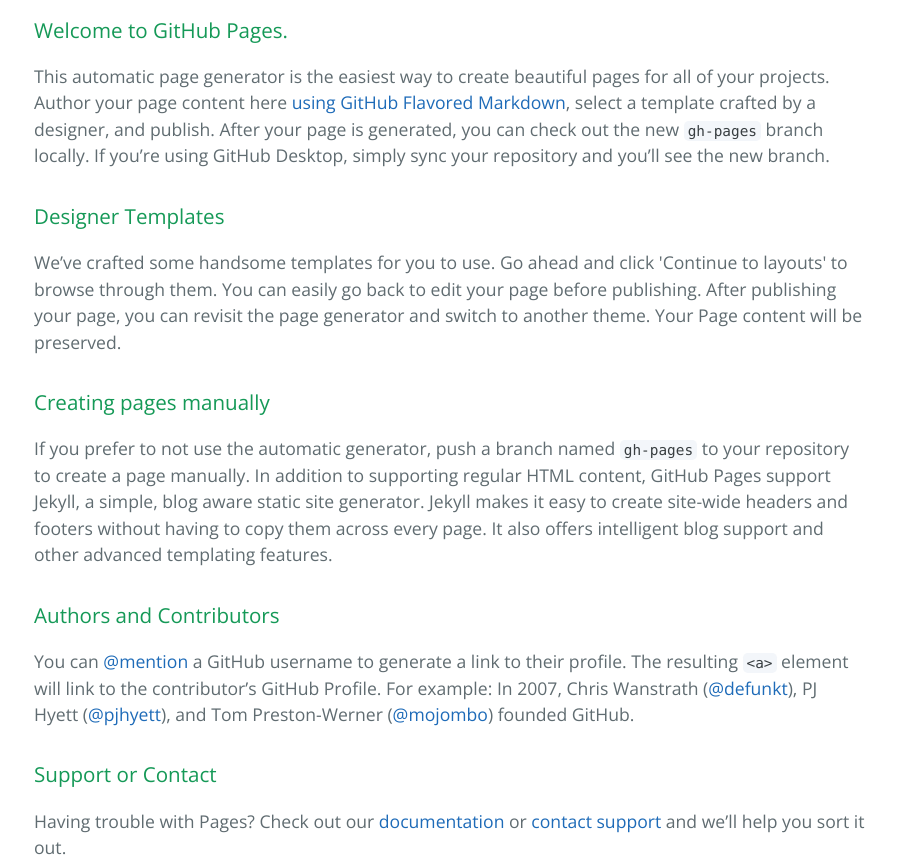
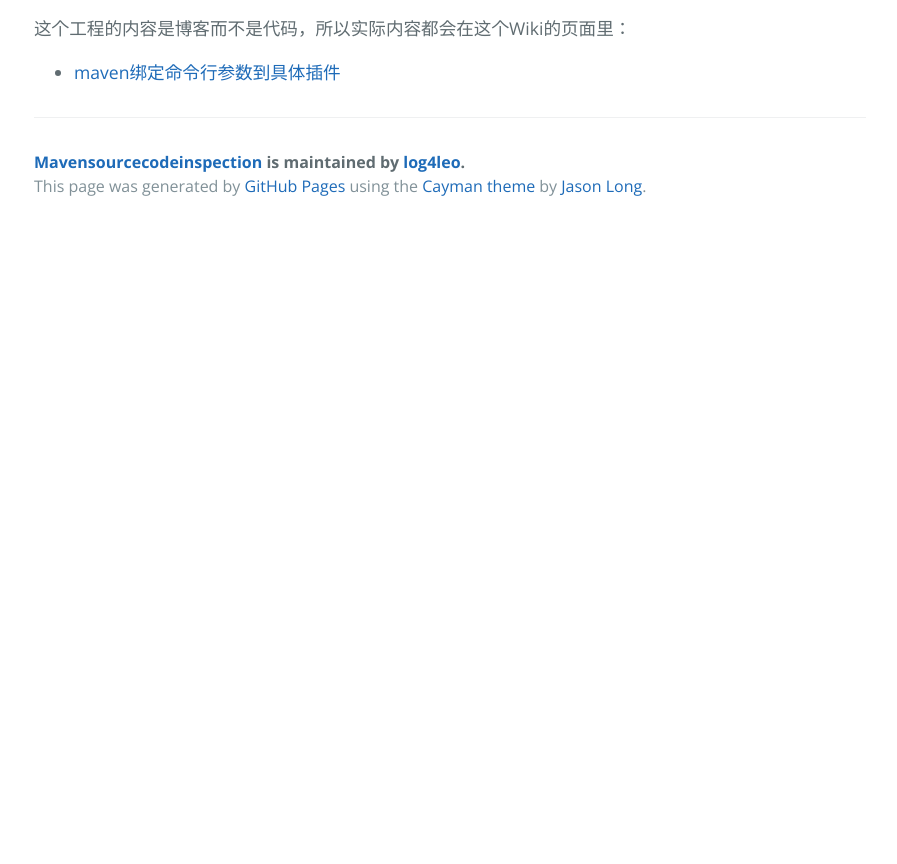
Before and after one commit to log4leo/MavenSourceCodeInspection, a plain HTML site: page index.html in a window 1280 px wide. Shown: the part 400-1264 px from the top of the page, without its empty margins (190-1087 px from the left). After the commit the page ends 800 px from the top, so only its background shows below. Drawn offline with nearby package versions, Linux system fonts and the light colour scheme.

```diff
--- a/index.html
+++ b/index.html
@@ -19,30 +19,11 @@
     </section>
 
     <section class="main-content">
-      <h3>
-<a id="welcome-to-github-pages" class="anchor" href="#welcome-to-github-pages" aria-hidden="true"><span class="octicon octicon-link"></span></a>Welcome to GitHub Pages.</h3>
+      <p>这个工程的内容是博客而不是代码，所以实际内容都会在这个Wiki的页面里：</p>
 
-<p>This automatic page generator is the easiest way to create beautiful pages for all of your projects. Author your page content here <a href="https://guides.github.com/features/mastering-markdown/">using GitHub Flavored Markdown</a>, select a template crafted by a designer, and publish. After your page is generated, you can check out the new <code>gh-pages</code> branch locally. If you’re using GitHub Desktop, simply sync your repository and you’ll see the new branch.</p>
-
-<h3>
-<a id="designer-templates" class="anchor" href="#designer-templates" aria-hidden="true"><span class="octicon octicon-link"></span></a>Designer Templates</h3>
-
-<p>We’ve crafted some handsome templates for you to use. Go ahead and click 'Continue to layouts' to browse through them. You can easily go back to edit your page before publishing. After publishing your page, you can revisit the page generator and switch to another theme. Your Page content will be preserved.</p>
-
-<h3>
-<a id="creating-pages-manually" class="anchor" href="#creating-pages-manually" aria-hidden="true"><span class="octicon octicon-link"></span></a>Creating pages manually</h3>
-
-<p>If you prefer to not use the automatic generator, push a branch named <code>gh-pages</code> to your repository to create a page manually. In addition to supporting regular HTML content, GitHub Pages support Jekyll, a simple, blog aware static site generator. Jekyll makes it easy to create site-wide headers and footers without having to copy them across every page. It also offers intelligent blog support and other advanced templating features.</p>
-
-<h3>
-<a id="authors-and-contributors" class="anchor" href="#authors-and-contributors" aria-hidden="true"><span class="octicon octicon-link"></span></a>Authors and Contributors</h3>
-
-<p>You can <a href="https://github.com/blog/821" class="user-mention">@mention</a> a GitHub username to generate a link to their profile. The resulting <code>&lt;a&gt;</code> element will link to the contributor’s GitHub Profile. For example: In 2007, Chris Wanstrath (<a href="https://github.com/defunkt" class="user-mention">@defunkt</a>), PJ Hyett (<a href="https://github.com/pjhyett" class="user-mention">@pjhyett</a>), and Tom Preston-Werner (<a href="https://github.com/mojombo" class="user-mention">@mojombo</a>) founded GitHub.</p>
-
-<h3>
-<a id="support-or-contact" class="anchor" href="#support-or-contact" aria-hidden="true"><span class="octicon octicon-link"></span></a>Support or Contact</h3>
-
-<p>Having trouble with Pages? Check out our <a href="https://help.github.com/pages">documentation</a> or <a href="https://github.com/contact">contact support</a> and we’ll help you sort it out.</p>
+<ul>
+<li><a href="https://github.com/log4leo/MavenSourceCodeInspection/wiki/maven%E7%BB%91%E5%AE%9A%E5%91%BD%E4%BB%A4%E8%A1%8C%E5%8F%82%E6%95%B0%E5%88%B0%E5%85%B7%E4%BD%93%E6%8F%92%E4%BB%B6">maven绑定命令行参数到具体插件</a></li>
+</ul>
 
       <footer class="site-footer">
         <span class="site-footer-owner"><a href="https://github.com/log4leo/MavenSourceCodeInspection">Mavensourcecodeinspection</a> is maintained by <a href="https://github.com/log4leo">log4leo</a>.</span>
```
Also changed, not shown: params.json (+1 -1 lines).
